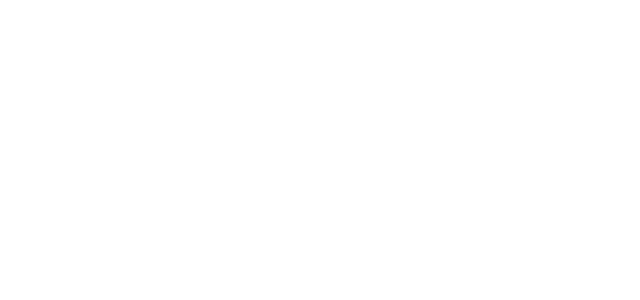
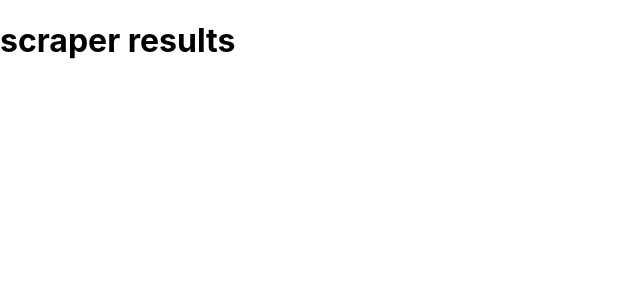
Before and after one commit to cdsalty/iFindIt, a React (Create React App) app in the folder front-end2/: page /search_results in a window 1280 px wide. Shown: the top 300 px of the page, without its empty margins (0-640 px from the left). Built offline with nearby package versions, Linux system fonts and the light colour scheme.

Commit message:
added scraper results sanity check

```diff
--- a/front-end2/src/App.js
+++ b/front-end2/src/App.js
@@ -3,6 +3,7 @@ import { BrowserRouter as Router, Route } from 'react-router-dom';
 import Login from './components/pages/Login';
 import Register from './components/pages/Register';
 import MovieSearch from './components/pages/MovieSearch';
+import ScraperResults from './components/pages/ScraperResults';
 import Home from './components/pages/Home';
 import './App.css';
 
@@ -15,6 +16,7 @@ class App extends Component {
           <Route exact path="/login" component={Login} />
           <Route exact path="/register" component={Register} />
           <Route exact path="/search" component={MovieSearch} />
+          <Route exact path='/search_results' component={ScraperResults} />
         </div>
       </Router>
     );
--- a/front-end2/src/components/pages/MovieSearch.js
+++ b/front-end2/src/components/pages/MovieSearch.js
@@ -35,7 +35,7 @@ class MovieSearch extends Component {
             const movieSearch = this.props.movie.results.map((movie, index) => {
                 const imagePath = `http://image.tmdb.org/t/p/w300${movie.poster_path}`
                 return (
-                    <Card key={index} imagePath={imagePath} title={movie.title} releaseDate={movie.release_date} />
+                    <Card key={index} imagePath={imagePath} releaseDate={movie.release_date} />
                 )
             })
             return (
--- /dev/null
+++ b/front-end2/src/components/pages/ScraperResults.js
@@ -0,0 +1,9 @@
+import React, { Component } from 'react';
+
+class ScraperResults extends Component{
+    render(){
+        return(<h1>scraper results</h1>)
+    }
+}
+
+export default ScraperResults;
--- a/front-end2/src/components/utilities/Card.js
+++ b/front-end2/src/components/utilities/Card.js
@@ -1,11 +1,16 @@
 import React, { Component } from 'react';
 import { connect } from 'react-redux';
+// import { bindActionCreators} from 'redux';
 
 class Card extends Component{
 
     titleSearch = ()=>{
-        const scrapeQuery = `${this.props.title} ${this.props.releaseDate}`
+        const scrapeQuery = `${this.props.title} ${this.props.releaseDate} movie`
         console.log(scrapeQuery)
+        this.props.titleSearch({
+            scrapeQuery
+        })
+
     }
 
     render(){
@@ -28,5 +33,11 @@ function mapStateToProps(state) {
     }
 }
 
+// function mapDispatchToProps(dispatch){
+//     return bindActionCreators({
+//         titleSearchAction: titleSearchAction
+//     }, dispatch)
+// }
 
+// export default connect(mapStateToProps, mapDispatchToProps)(Card);
 export default connect(mapStateToProps)(Card);
```
